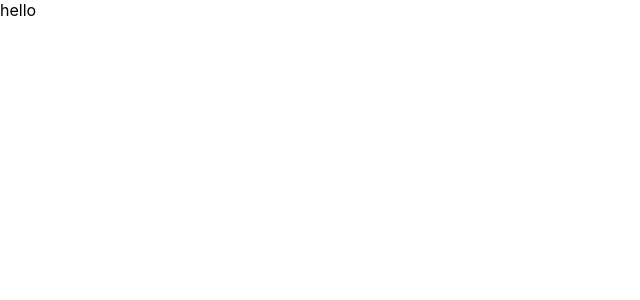
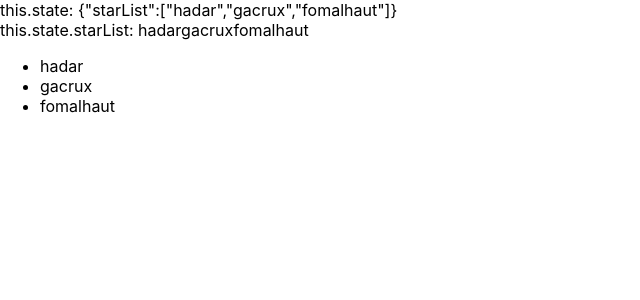
Before and after one commit to hayadam88/reactpractice2, a React (Create React App) app: page / in a window 1280 px wide. Shown: the top 300 px of the page, without its empty margins (0-640 px from the left). Built offline with nearby package versions, Linux system fonts and the light colour scheme.

Commit message:
finished video 9

```diff
--- a/src/components/App/App.js
+++ b/src/components/App/App.js
@@ -3,11 +3,38 @@ import React, {Component} from 'react';
 
 class App extends Component {
 
+  constructor(props){
+    super(props)
+
+      this.state = {
+        starList: ['hadar', 'gacrux', 'fomalhaut']
+      }
+
+  }// end constructor
+
+
+
   render() {
+    let starListItemArray = [];
+    for (let i=0; i<this.state.starList.length; i++){
+      const starListItem = <li>{this.state.starList[i]}</li>
+      starListItemArray.push(starListItem);
+    }
+
+
+
     return (
+    <>
       <div>
-        hello
+        this.state: {JSON.stringify(this.state)}
       </div>
+      <div>
+        this.state.starList: {this.state.starList}
+      </div>
+      <ul>
+        {starListItemArray}
+      </ul>
+    </>
     );
   }
 }
```
